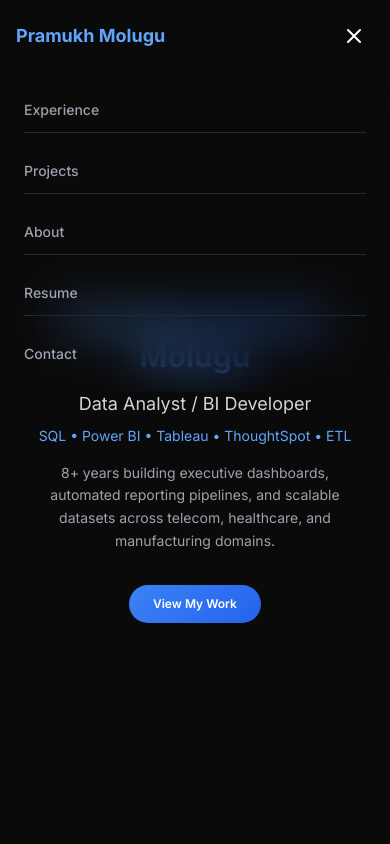
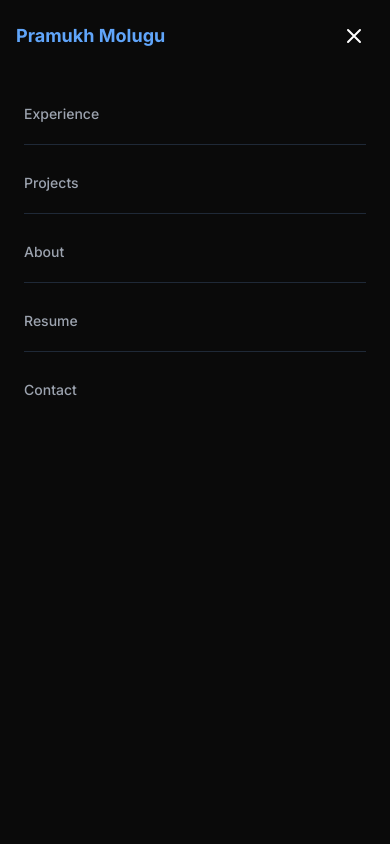
Before and after one commit to pramukhmolugu/portfolio, a Next.js app: page / in a window 390 px wide. Both pictures are taken after a click on the button "Toggle menu". Shown: the top 844 px of the page. Built offline with nearby package versions, Linux system fonts and the light colour scheme.

Commit message:
Fix mobile menu overlay with solid background

```diff
--- a/pages/index.js
+++ b/pages/index.js
@@ -553,13 +553,13 @@ export default function Portfolio() {
           </div>
 
           {/* Mobile Navigation Menu */}
-          <div className={`md:hidden absolute top-full left-0 right-0 bg-[#0a0e1a]/98 backdrop-blur-xl transition-all duration-300 ${mobileMenuOpen ? 'opacity-100 visible' : 'opacity-0 invisible'}`}>
-            <div className="flex flex-col px-6 py-4 gap-4">
-              <span className="nav-link text-lg py-2 border-b border-gray-800" onClick={() => { scrollToSection('experience'); setMobileMenuOpen(false); }}>Experience</span>
-              <span className="nav-link text-lg py-2 border-b border-gray-800" onClick={() => { scrollToSection('projects'); setMobileMenuOpen(false); }}>Projects</span>
-              <span className="nav-link text-lg py-2 border-b border-gray-800" onClick={() => { scrollToSection('about'); setMobileMenuOpen(false); }}>About</span>
-              <a className="nav-link text-lg py-2 border-b border-gray-800" href="/resume" onClick={() => setMobileMenuOpen(false)}>Resume</a>
-              <span className="nav-link text-lg py-2" onClick={() => { scrollToSection('contact'); setMobileMenuOpen(false); }}>Contact</span>
+          <div className={`md:hidden fixed top-[60px] left-0 right-0 bottom-0 bg-[#0a0a0a] z-40 transition-all duration-300 ${mobileMenuOpen ? 'opacity-100 visible' : 'opacity-0 invisible pointer-events-none'}`}>
+            <div className="flex flex-col px-6 py-6 gap-2">
+              <span className="nav-link text-xl py-4 border-b border-gray-800" onClick={() => { scrollToSection('experience'); setMobileMenuOpen(false); }}>Experience</span>
+              <span className="nav-link text-xl py-4 border-b border-gray-800" onClick={() => { scrollToSection('projects'); setMobileMenuOpen(false); }}>Projects</span>
+              <span className="nav-link text-xl py-4 border-b border-gray-800" onClick={() => { scrollToSection('about'); setMobileMenuOpen(false); }}>About</span>
+              <a className="nav-link text-xl py-4 border-b border-gray-800" href="/resume" onClick={() => setMobileMenuOpen(false)}>Resume</a>
+              <span className="nav-link text-xl py-4" onClick={() => { scrollToSection('contact'); setMobileMenuOpen(false); }}>Contact</span>
             </div>
           </div>
         </nav>
```
